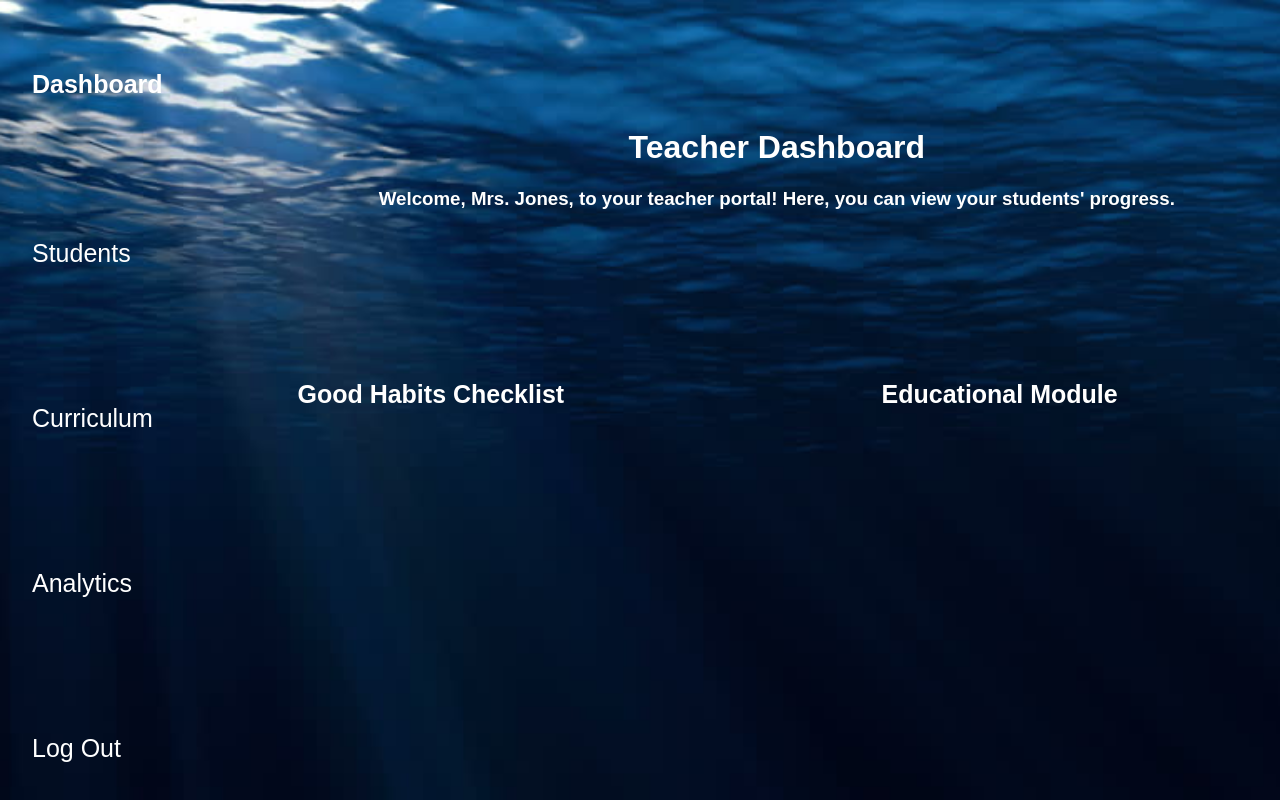
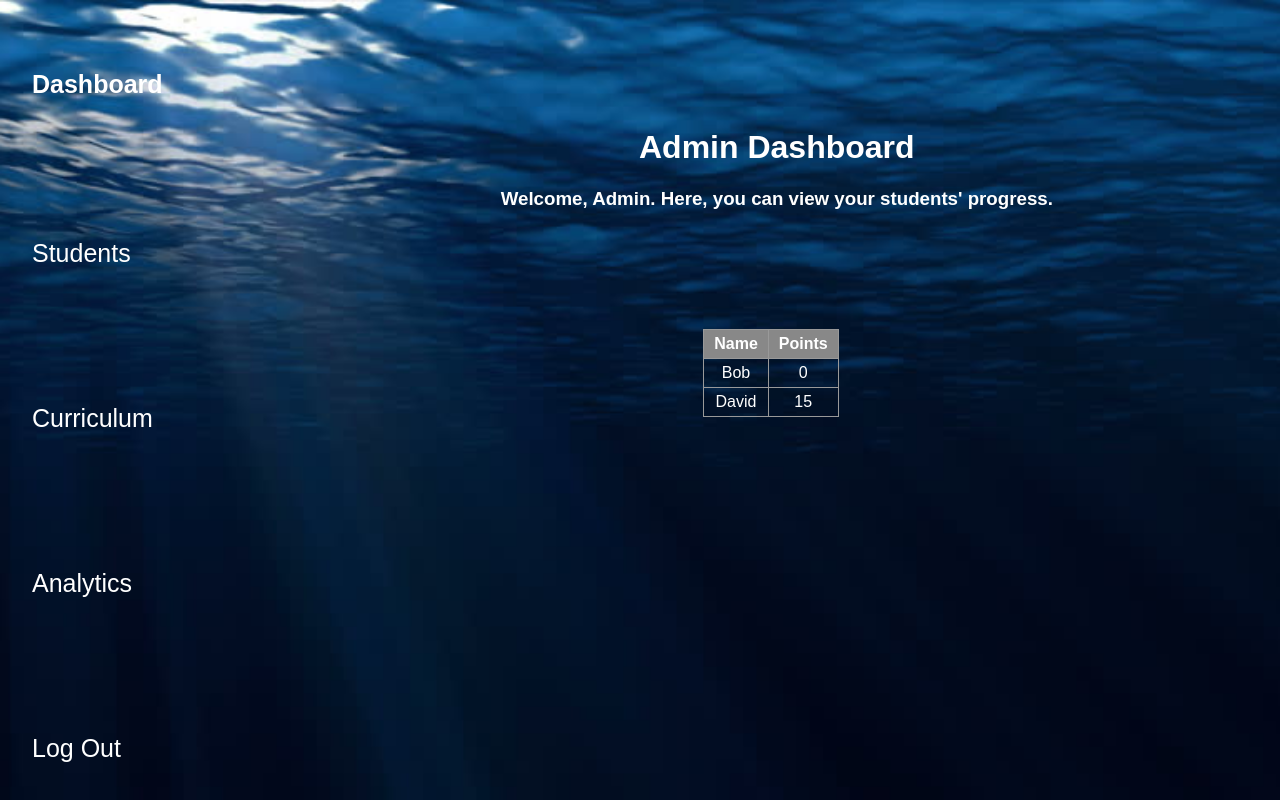
Before and after one commit to Tampa2017/team-6, a plain HTML site: page admindash.html in a window 1280 px wide. Shown: the top 800 px of the page. Drawn offline with nearby package versions, Linux system fonts and the light colour scheme.

Commit message:
admin fixed

```diff
--- a/admindash.html
+++ b/admindash.html
@@ -1,13 +1,45 @@
 <!DOCTYPE html>
 <html lang="en">
 <head>
-  <title>Teacher Dashboard</title>
+  <title>Admin Dashboard</title>
   <meta charset="utf-8">
   <meta name="viewport" content="width=device-width, initial-scale=1">
   <!-- <link rel="stylesheet" href="https://maxcdn.bootstrapcdn.com/bootstrap/3.3.7/css/bootstrap.min.css"> -->
   <!-- <script src="https://ajax.googleapis.com/ajax/libs/jquery/3.2.1/jquery.min.js"></script>
   <script src="https://maxcdn.bootstrapcdn.com/bootstrap/3.3.7/js/bootstrap.min.js"></script> -->
-   <link href="./admindash.css" rel="stylesheet" type="text/css">
+  <script src = "https://ajax.googleapis.com/ajax/libs/jquery/1.9.1/jquery.min.js"></script>
+  <script src="..stupidtable.js?dev"></script>
+  <script>
+	$(function(){
+		$("table").stupidtable();
+	});
+  </script>
+  <style type="text/css">
+    table{
+	    border-collapse:collapse;
+    }
+    th, td {
+	    padding: 5px 10px;
+		    border: 1px solid #999
+    }
+
+    th {
+	    background-color: #888888;
+    }
+
+    th[data-sort]{
+	    cursor:pointer;
+    }
+
+    tr.awesome{
+	    color:red;
+    }
+  </style>
+
+  <link href="./admindash.css" rel="stylesheet" type="text/css">
+
+
+
 </head>
 
 <div class="wrapper">
@@ -27,19 +59,39 @@
       </nav>
 
         <div class="main">
-  <h1>Teacher Dashboard </h1><p></p>
+  <h1>Admin Dashboard </h1><p></p>
 
-          <h3>Welcome, Mrs. Jones, to your teacher portal! Here, you can view your students' progress.</h3>
+          <h3>Welcome, Admin. Here, you can view your students' progress.</h3>
 
        </div>
           <div class = "tile">
-              <h1><a href="./Education/module.html">Educational Module</a></h1>
-          </div>
-          <div class = "tile">
-              <h1><a href="./Education/checklist.html">Good Habits Checklist</a></h1>
+	<table>
+		<thead>
+			<tr>
+				<th data-sort = "string"> Name </th>
+				<th data-sort="int">  Points </th>
+			</tr>
+		</thead>
+
+		<tbody>
+			<tr>
+				<td>Bob</td>
+				<td>0 </td>
+			<tr>
+			<tr>
+				<td> David </td>
+				<td> 15 </td>
+			</tr>
+		</tbody>
+
+
+	</table>
+
+
           </div>
 
       </div>
+
     </div>
   </div>
   </body>
```
